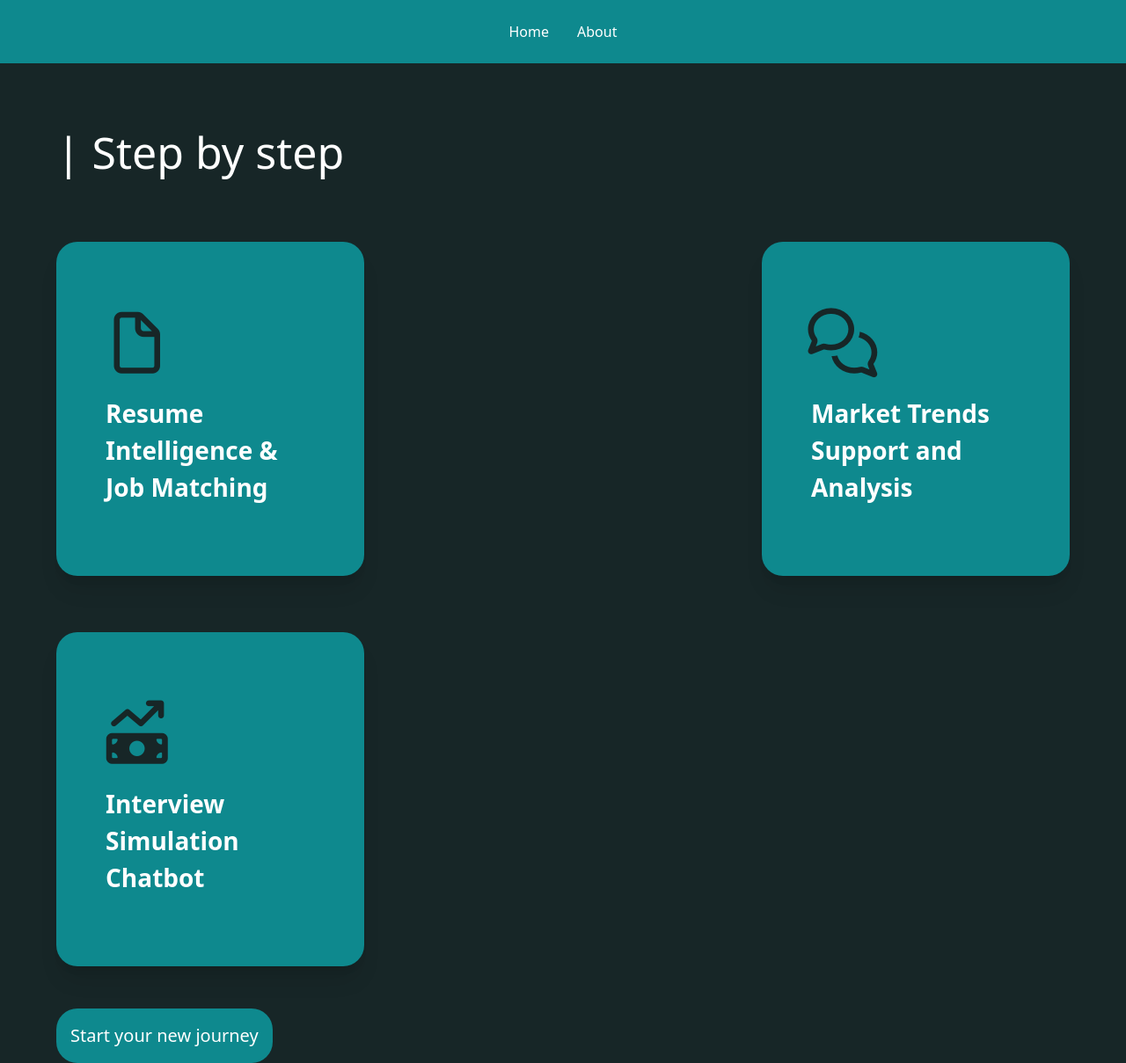
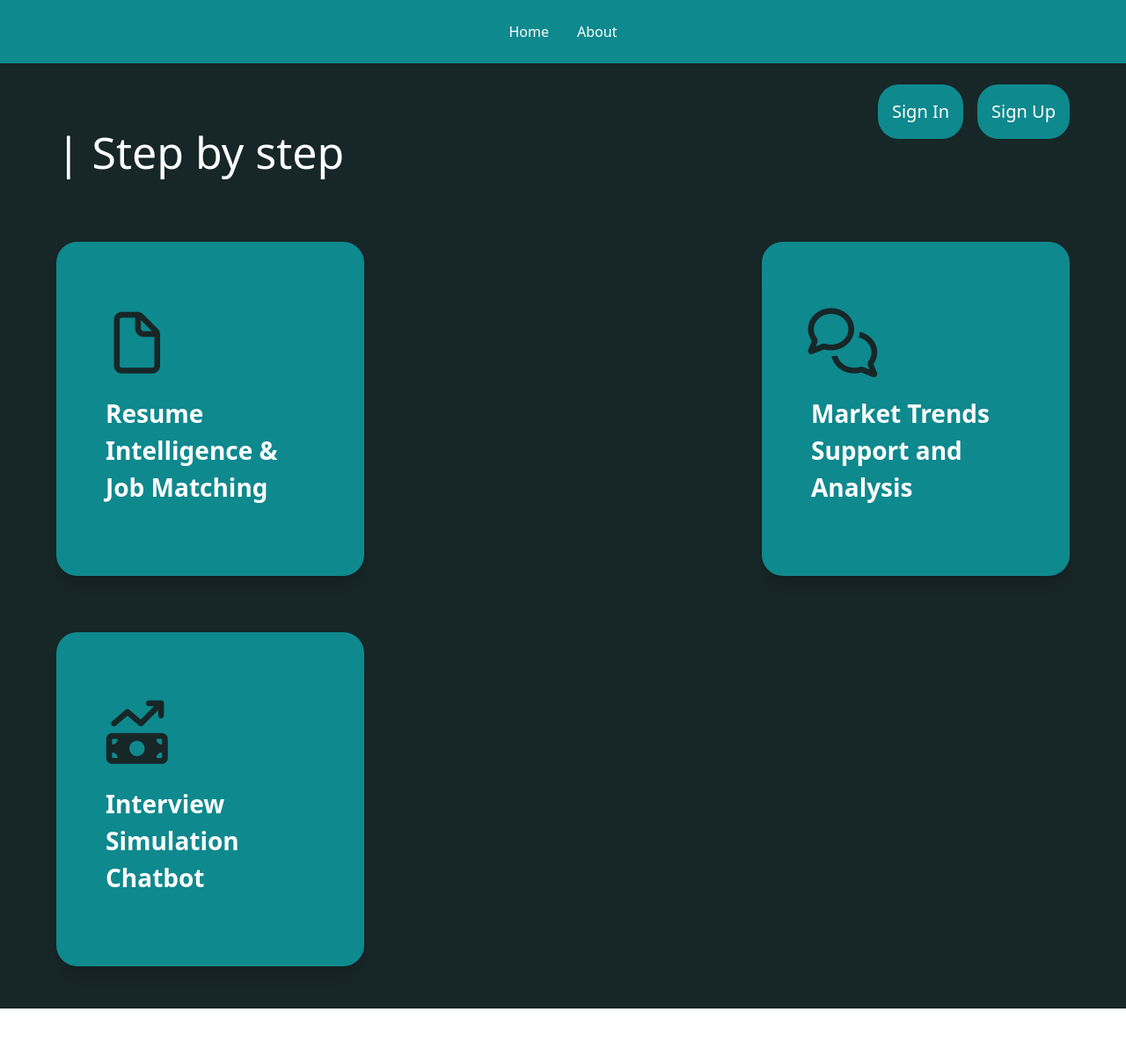
Before and after one commit to nhahub/NHA-215, a React (Vite) app: page /about in a window 1280 px wide. Shown: the whole page at 88% size. After the commit the page ends 1147 px from the top, so only its background shows below. Built offline with nearby package versions, Linux system fonts and the light colour scheme.

Commit message:
Update About.jsx

```diff
--- a/src/pages/About.jsx
+++ b/src/pages/About.jsx
@@ -5,19 +5,33 @@ import { Outlet, useNavigate } from 'react-router-dom';
 const About = () => {
   const navigate = useNavigate();
   return (
-    <section className='min-h-[calc(100vh-72px)] bg-pri px-16'>
-      <h2 className='py-16 text-white text-[50px]'>| Step by step</h2>
-      <div className='flex flex-wrap content-center items-center pb-12 justify-between gap-16'>
-      <Aboutcard text={"Resume Intelligence & Job Matching"} icon={"fa-regular fa-file text-[70px] text-[#172627]"}/>
-      <Aboutcard text={"Market Trends Support and Analysis"} icon={"fa-regular fa-comments text-[70px] text-[#172627]"}/>
-      <Aboutcard text={"Interview Simulation Chatbot "} icon={"fa-solid fa-money-bill-trend-up text-[70px] text-[#172627]"}/>
-      </div>
-      <button
+   <section className='relative min-h-[calc(100vh-72px)] bg-pri px-16'>
+  {/* Buttons top-right */}
+  <div className="absolute top-6 right-16 flex gap-4 z-50">
+    <button
       onClick={() => navigate("/signin")}
-      className='btn-p'>
-      Start your new journey
-      </button>
-    </section>
+      className="btn-p"
+    >
+      Sign In
+    </button>
+    <button
+      onClick={() => navigate("/signup")}
+      className="btn-p"
+    >
+      Sign Up
+    </button>
+  </div>
+
+  {/* Main Content */}
+  <h2 className='py-16 text-white text-[50px]'>| Step by step</h2>
+
+  <div className='flex flex-wrap content-center items-center pb-12 justify-between gap-16'>
+    <Aboutcard text={"Resume Intelligence & Job Matching"} icon={"fa-regular fa-file text-[70px] text-[#172627]"} />
+    <Aboutcard text={"Market Trends Support and Analysis"} icon={"fa-regular fa-comments text-[70px] text-[#172627]"} />
+    <Aboutcard text={"Interview Simulation Chatbot "} icon={"fa-solid fa-money-bill-trend-up text-[70px] text-[#172627]"} />
+  </div>
+</section>
+
   )
 
 }
```
